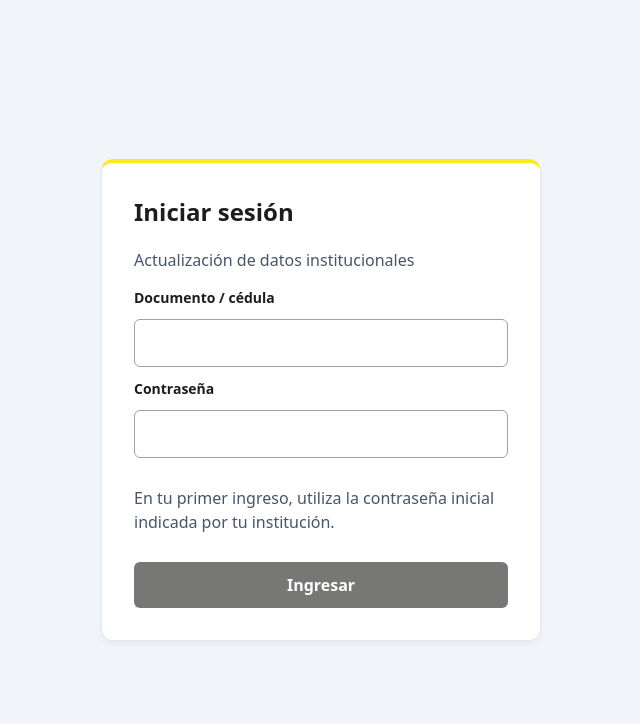
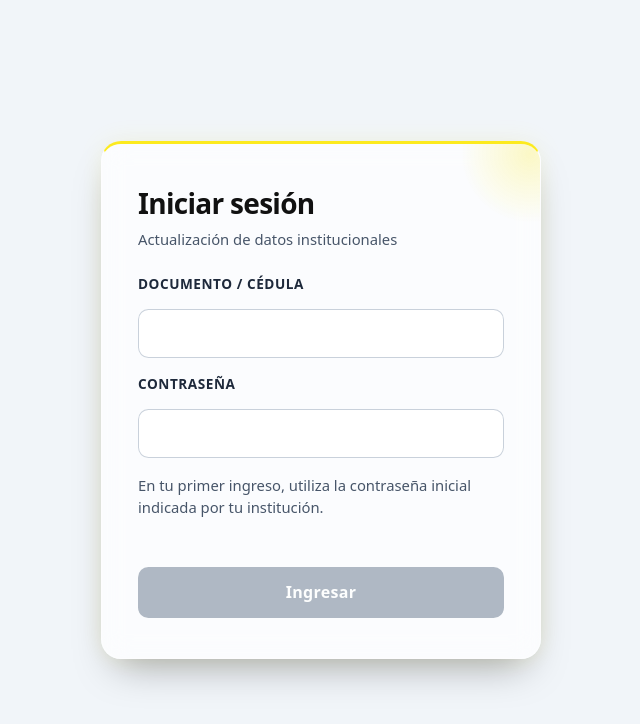
Before and after one commit to IstpetDev/actualizacion_datos, an Angular app in the folder src/Frontend/: page /login in a window 1280 px wide. Shown: the top 724 px of the page, without its empty margins (319-959 px from the left). Built offline with nearby package versions, Linux system fonts and the light colour scheme; no server answers.

Commit message:
style(frontend): implementar diseno moderno estilo glassmorphism

```diff
--- a/src/Frontend/src/app/features/auth/formulario-acceso.css
+++ b/src/Frontend/src/app/features/auth/formulario-acceso.css
@@ -1,75 +1,145 @@
 :host {
   display: block;
   font-family: system-ui, sans-serif;
-  color: var(--ammi-text-main, #111111);
+  color: var(--ammi-text-main, #0f172a);
 }
+
 .tarjeta {
-  padding: 2rem;
-  background: var(--ammi-surface, white);
-  border: 1px solid var(--ammi-border, #e2e8f0);
-  border-top: 4px solid var(--ammi-gold, #e9b902);
-  border-radius: 0.75rem;
-  max-width: 32rem;
-  margin: auto;
-  box-shadow: 0 4px 6px -1px rgba(0, 0, 0, 0.05);
+  position: relative;
+  overflow: hidden;
+  padding: 2.5rem 2.25rem;
+  background: var(--glass-surface, rgba(255, 255, 255, 0.75));
+  backdrop-filter: var(--glass-blur, blur(16px));
+  -webkit-backdrop-filter: var(--glass-blur, blur(16px));
+  border: 1px solid var(--glass-border, rgba(255, 255, 255, 0.4));
+  border-top: 3px solid var(--ammi-gold, #fcea1e);
+  border-radius: 1.25rem;
+  max-width: 30rem;
+  margin: 3.5rem auto;
+  box-shadow:
+    0 20px 40px -15px rgba(0, 0, 0, 0.35),
+    0 0 25px rgba(252, 234, 30, 0.1);
+  transition:
+    transform 0.2s ease,
+    box-shadow 0.2s ease;
 }
+
+.tarjeta::before {
+  content: '';
+  position: absolute;
+  top: -60px;
+  right: -60px;
+  width: 140px;
+  height: 140px;
+  background: radial-gradient(circle, rgba(252, 234, 30, 0.25) 0%, transparent 70%);
+  pointer-events: none;
+}
+
 h1 {
   margin-top: 0;
-  font-size: 1.5rem;
-  color: var(--ammi-primary, #171f32);
+  margin-bottom: 0.35rem;
+  font-size: 1.75rem;
+  font-weight: 800;
+  color: #111111;
+  letter-spacing: -0.025em;
 }
+
 p {
   color: var(--ammi-text-muted, #475569);
   line-height: 1.5;
+  font-size: 0.925rem;
+  margin-top: 0;
+  margin-bottom: 1.5rem;
 }
+
 fieldset {
   border: 0;
   margin: 0;
   padding: 0;
   display: grid;
-  gap: 0.75rem;
+  gap: 1rem;
   min-width: 0;
 }
+
 label {
-  font-weight: 600;
-  font-size: 0.875rem;
-  color: var(--ammi-primary, #171f32);
+  font-weight: 700;
+  font-size: 0.85rem;
+  color: #1e293b;
+  text-transform: uppercase;
+  letter-spacing: 0.04em;
 }
+
 input,
 button {
   font: inherit;
-  border-radius: 0.375rem;
-  padding: 0.75rem;
+  border-radius: 0.65rem;
+  padding: 0.85rem 1rem;
   box-sizing: border-box;
   width: 100%;
 }
+
 input {
-  border: 1px solid #94a3b8;
+  background: rgba(255, 255, 255, 0.85);
+  backdrop-filter: blur(8px);
+  border: 1px solid rgba(148, 163, 184, 0.5);
+  color: #0f172a;
   min-width: 0;
+  font-size: 0.95rem;
+  transition: all 180ms ease-in-out;
 }
+
+input:focus {
+  background: #ffffff;
+  border-color: var(--ammi-gold, #fcea1e);
+  box-shadow:
+    0 0 0 3px rgba(252, 234, 30, 0.35),
+    0 2px 4px rgba(0, 0, 0, 0.05);
+  outline: none;
+}
+
 button {
-  border: 0;
-  background: var(--ammi-primary, #171f32);
-  color: var(--ammi-text-inverse, white);
-  font-weight: 600;
+  margin-top: 0.5rem;
+  border: 1px solid var(--ammi-gold, #fcea1e);
+  background: #111111;
+  color: #ffffff;
+  font-weight: 700;
+  font-size: 1rem;
+  letter-spacing: 0.02em;
   cursor: pointer;
-  transition: background-color 150ms ease-in-out;
+  box-shadow: 0 4px 15px rgba(0, 0, 0, 0.25);
+  transition: all 180ms cubic-bezier(0.4, 0, 0.2, 1);
 }
+
 button:hover:not(:disabled) {
-  background: var(--ammi-primary-hover, #0f1522);
+  background: var(--ammi-gold, #fcea1e);
+  color: #111111;
+  box-shadow: 0 0 20px rgba(252, 234, 30, 0.45);
+  transform: translateY(-1px);
 }
+
 button:disabled {
-  opacity: 0.6;
+  opacity: 0.5;
   cursor: default;
+  border-color: transparent;
+  background: #64748b;
+  box-shadow: none;
 }
+
 :focus-visible {
-  outline: 3px solid var(--ammi-gold, #e9b902);
+  outline: 2px solid var(--ammi-gold, #fcea1e);
   outline-offset: 2px;
 }
+
 .error {
-  padding: 0.75rem;
-  background: var(--ammi-danger-bg, #fef2f2);
-  color: var(--ammi-danger, #991b1b);
-  border-radius: 0.375rem;
-  border-left: 4px solid var(--ammi-danger, #b91c1c);
+  padding: 0.85rem 1rem;
+  background: rgba(254, 242, 242, 0.9);
+  backdrop-filter: blur(8px);
+  color: #991b1b;
+  font-weight: 600;
+  font-size: 0.875rem;
+  border-radius: 0.65rem;
+  border: 1px solid rgba(239, 68, 68, 0.3);
+  border-left: 4px solid #ef4444;
+  margin-top: 1.25rem;
+  margin-bottom: 0;
 }
--- a/src/Frontend/src/app/features/usuario/usuario-dashboard.component.css
+++ b/src/Frontend/src/app/features/usuario/usuario-dashboard.component.css
@@ -1,193 +1,281 @@
 :host {
   display: block;
-  color: var(--ammi-text-main, #111111);
+  color: var(--ammi-text-main, #0f172a);
 }
+
 .panel {
-  max-width: 58rem;
+  max-width: 64rem;
   margin: auto;
   display: grid;
-  gap: 1.25rem;
+  gap: 1.75rem;
 }
+
 header h1 {
-  margin: 0.25rem 0 0.75rem;
-  font-size: clamp(1.5rem, 4vw, 2rem);
-  letter-spacing: -0.025em;
-  color: var(--ammi-primary, #171f32);
+  margin: 0.25rem 0 0.5rem;
+  font-size: clamp(1.75rem, 4vw, 2.25rem);
+  font-weight: 800;
+  letter-spacing: -0.03em;
+  color: #ffffff;
+  text-shadow: 0 2px 4px rgba(0, 0, 0, 0.4);
 }
-p {
-  line-height: 1.6;
-  color: var(--ammi-text-muted, #475569);
-}
-.ceja {
-  color: var(--ammi-gold, #e9b902);
-  font-weight: 700;
-  text-transform: uppercase;
-  letter-spacing: 0.05em;
-  font-size: 0.8125rem;
+
+header p {
+  color: #94a3b8;
+  font-size: 1rem;
   margin: 0;
 }
+
+.ceja {
+  display: inline-block;
+  color: var(--ammi-gold, #fcea1e);
+  font-weight: 800;
+  text-transform: uppercase;
+  letter-spacing: 0.08em;
+  font-size: 0.8rem;
+  margin-bottom: 0.25rem;
+  text-shadow: 0 0 10px rgba(252, 234, 30, 0.3);
+}
+
 .tarjeta {
-  background: var(--ammi-surface, white);
-  border: 1px solid var(--ammi-border, #e2e8f0);
-  border-radius: 0.75rem;
-  padding: 1.5rem;
+  background: var(--glass-surface, rgba(255, 255, 255, 0.78));
+  backdrop-filter: var(--glass-blur, blur(16px));
+  -webkit-backdrop-filter: var(--glass-blur, blur(16px));
+  border: 1px solid var(--glass-border, rgba(255, 255, 255, 0.45));
+  border-radius: 1.25rem;
+  padding: 2rem;
   min-width: 0;
-  box-shadow: 0 1px 3px 0 rgba(0, 0, 0, 0.05);
+  box-shadow:
+    0 16px 36px -10px rgba(0, 0, 0, 0.3),
+    0 0 20px rgba(255, 255, 255, 0.05);
+  transition:
+    transform 0.2s ease,
+    box-shadow 0.2s ease;
 }
+
 h2 {
-  margin: 0 0 0.75rem;
-  font-size: 1.125rem;
-  color: var(--ammi-primary, #171f32);
+  margin: 0 0 1rem;
+  font-size: 1.25rem;
+  font-weight: 800;
+  color: #111111;
+  display: flex;
+  align-items: center;
+  gap: 0.5rem;
 }
+
 h3 {
-  font-size: 0.875rem;
+  font-size: 0.95rem;
+  font-weight: 700;
+  color: #1e293b;
 }
+
 .resumen {
   display: grid;
   grid-template-columns: repeat(3, minmax(0, 1fr));
-  gap: 1rem;
+  gap: 1.25rem;
 }
+
 .etiqueta {
   display: block;
   color: var(--ammi-text-subtle, #64748b);
-  font-size: 0.8125rem;
-  margin-bottom: 0.5rem;
+  font-size: 0.8rem;
+  font-weight: 700;
+  text-transform: uppercase;
+  letter-spacing: 0.04em;
+  margin-bottom: 0.4rem;
 }
+
 .ancho {
   grid-column: 1 / -1;
   margin: 0;
 }
+
 fieldset {
   border: 0;
   padding: 0;
   margin: 0;
   display: grid;
-  gap: 0.75rem;
+  gap: 1rem;
   min-width: 0;
 }
+
 label {
-  font-size: 0.875rem;
-  font-weight: 600;
-  color: var(--ammi-primary, #171f32);
+  font-size: 0.85rem;
+  font-weight: 700;
+  color: #1e293b;
+  text-transform: uppercase;
+  letter-spacing: 0.03em;
 }
+
 input,
 button {
   font: inherit;
   box-sizing: border-box;
-  border-radius: 0.375rem;
-  padding: 0.7rem 0.85rem;
+  border-radius: 0.65rem;
+  padding: 0.75rem 1rem;
 }
+
 input {
-  border: 1px solid #94a3b8;
+  background: rgba(255, 255, 255, 0.9);
+  backdrop-filter: blur(8px);
+  border: 1px solid rgba(148, 163, 184, 0.5);
   width: 100%;
   min-width: 0;
+  font-size: 0.95rem;
+  color: #0f172a;
+  transition: all 180ms ease-in-out;
 }
+
+input:focus {
+  background: #ffffff;
+  border-color: var(--ammi-gold, #fcea1e);
+  box-shadow: 0 0 0 3px rgba(252, 234, 30, 0.35);
+  outline: none;
+}
+
 button {
-  border: 1px solid var(--ammi-primary, #171f32);
-  background: var(--ammi-primary, #171f32);
-  color: var(--ammi-text-inverse, white);
-  font-weight: 600;
+  border: 1px solid var(--ammi-gold, #fcea1e);
+  background: #111111;
+  color: #ffffff;
+  font-weight: 700;
   cursor: pointer;
   width: fit-content;
   max-width: 100%;
-  transition: all 150ms ease-in-out;
+  box-shadow: 0 4px 12px rgba(0, 0, 0, 0.2);
+  transition: all 180ms cubic-bezier(0.4, 0, 0.2, 1);
 }
+
 button:hover:not(:disabled) {
-  background: var(--ammi-primary-hover, #0f1522);
+  background: var(--ammi-gold, #fcea1e);
+  color: #111111;
+  box-shadow: 0 0 16px rgba(252, 234, 30, 0.4);
+  transform: translateY(-1px);
 }
+
 button.secundario {
-  background: white;
-  color: var(--ammi-primary, #171f32);
-  border-color: #cbd5e1;
+  background: rgba(255, 255, 255, 0.8);
+  color: #111111;
+  border-color: rgba(148, 163, 184, 0.5);
+  backdrop-filter: blur(8px);
 }
+
 button.secundario:hover:not(:disabled) {
-  background: #f1f5f9;
-  border-color: var(--ammi-primary, #171f32);
+  background: #ffffff;
+  border-color: var(--ammi-gold, #fcea1e);
+  box-shadow: 0 0 12px rgba(252, 234, 30, 0.25);
 }
+
 button:disabled {
-  opacity: 0.55;
+  opacity: 0.5;
   cursor: default;
+  border-color: transparent;
+  background: #64748b;
+  box-shadow: none;
 }
+
 input:disabled {
-  color: #475569;
-  background: #f8fafc;
+  color: #64748b;
+  background: rgba(241, 245, 249, 0.8);
 }
+
 :focus-visible {
-  outline: 3px solid var(--ammi-gold, #e9b902);
+  outline: 2px solid var(--ammi-gold, #fcea1e);
   outline-offset: 2px;
 }
+
 .mensaje {
-  padding: 1rem;
+  padding: 1rem 1.25rem;
   margin: 0;
-  border-radius: 0.5rem;
+  border-radius: 0.75rem;
+  backdrop-filter: blur(8px);
+  font-weight: 600;
+  border: 1px solid transparent;
 }
+
 .error {
-  background: var(--ammi-danger-bg, #fef2f2);
-  color: var(--ammi-danger, #991b1b);
+  background: rgba(254, 242, 242, 0.9);
+  color: #991b1b;
+  border-color: rgba(239, 68, 68, 0.3);
+  border-left: 4px solid #ef4444;
 }
+
 .exito {
-  background: var(--ammi-success-bg, #ecfdf5);
-  color: var(--ammi-success, #065f46);
+  background: rgba(236, 253, 245, 0.9);
+  color: #065f46;
+  border-color: rgba(16, 185, 129, 0.3);
+  border-left: 4px solid #10b981;
 }
+
 .observaciones {
-  border-color: var(--ammi-gold, #e9b902);
-  background: var(--ammi-gold-soft, #fffbeb);
+  border-color: rgba(252, 234, 30, 0.6);
+  border-left: 4px solid var(--ammi-gold, #fcea1e);
+  background: rgba(254, 253, 232, 0.88);
 }
+
 .marca {
   margin: 0;
-  color: var(--ammi-warning, #92400e);
+  color: #854d0e;
   font-size: 0.875rem;
 }
+
 .texto-observacion {
   white-space: pre-wrap;
 }
+
 .archivos {
   list-style: none;
   padding: 0;
   margin-bottom: 0;
 }
+
 .archivos li {
-  padding: 1rem 0;
-  border-top: 1px solid #e2e8f0;
+  padding: 1.15rem 0;
+  border-top: 1px solid rgba(226, 232, 240, 0.8);
   display: flex;
   flex-wrap: wrap;
   align-items: center;
   gap: 1rem;
 }
+
 .detalle-archivo {
   flex: 1 1 16rem;
   min-width: 0;
   overflow-wrap: anywhere;
 }
+
 .detalle-archivo span {
   display: block;
   color: #64748b;
   font-size: 0.8125rem;
   margin-top: 0.375rem;
 }
+
 .acciones {
   display: flex;
-  gap: 0.5rem;
+  gap: 0.65rem;
   flex-wrap: wrap;
 }
+
 .consentimiento {
   display: flex;
   align-items: flex-start;
   gap: 0.75rem;
   line-height: 1.6;
-  margin: 1rem 0;
+  margin: 1.25rem 0;
 }
+
 .consentimiento input {
-  width: 1.2rem;
-  height: 1.2rem;
+  width: 1.25rem;
+  height: 1.25rem;
   flex: none;
   margin-top: 0.15rem;
+  cursor: pointer;
 }
+
 @media (max-width: 600px) {
   .resumen {
     grid-template-columns: 1fr;
   }
   .tarjeta {
-    padding: 1rem;
+    padding: 1.25rem;
   }
 }
--- a/src/Frontend/src/styles.css
+++ b/src/Frontend/src/styles.css
@@ -1,45 +1,50 @@
 /* ==========================================================================
    Paleta Institucional AMMI (Academia Militar General Miguel Iturralde)
-   Basada estrictamente en el escudo oficial institucional (Amarillo y Negro).
+   Tokens CSS para identidad visual, contraste y Glassmorphism Moderno.
    ========================================================================== */
 
 :root {
   /* Colores Oficiales del Escudo AMMI */
-  --ammi-primary: #1d1e1c; /* Negro institucional / fondo oscuro de contraste */
-  --ammi-primary-hover: #111111; /* Negro profundo para hover e interacción */
-  --ammi-primary-light: #2b2c2a; /* Tono de soporte gris oscuro */
+  --ammi-primary: #1d1e1c; /* Negro institucional */
+  --ammi-primary-hover: #111111; /* Negro profundo */
+  --ammi-primary-light: #2b2c2a; /* Gris carbón */
 
-  --ammi-gold: #fcea1e; /* Amarillo heráldico oficial del escudo */
-  --ammi-gold-hover: #e5d415; /* Amarillo atenuado / hover */
-  --ammi-gold-soft: #fefde8; /* Fondo sutil amarillo para alertas/focos */
-  --ammi-gold-border: #f4e31b; /* Borde amarillo de resalte */
+  --ammi-gold: #fcea1e; /* Amarillo heráldico oficial */
+  --ammi-gold-hover: #e5d415; /* Amarillo atenuado */
+  --ammi-gold-soft: rgba(252, 234, 30, 0.12); /* Brillo / Glow dorado */
+  --ammi-gold-border: rgba(252, 234, 30, 0.45);
 
-  --ammi-accent: #fcea1e; /* Color de acento principal basado en el escudo */
+  --ammi-accent: #fcea1e;
   --ammi-accent-hover: #e5d415;
 
-  /* Superficies y Neutros */
-  --ammi-bg-main: #f8fafc;
-  --ammi-surface: #ffffff;
-  --ammi-border: #e2e8f0;
-  --ammi-border-focus: #1d1e1c;
+  /* Glassmorphism & Superficies */
+  --ammi-bg-main: #0f1218; /* Fondo oscuro contemporáneo */
+  --glass-surface: rgba(255, 255, 255, 0.72);
+  --glass-surface-dark: rgba(29, 30, 28, 0.78);
+  --glass-border: rgba(255, 255, 255, 0.35);
+  --glass-border-gold: rgba(252, 234, 30, 0.3);
+  --glass-shadow: 0 8px 32px 0 rgba(0, 0, 0, 0.18);
+  --glass-shadow-glow: 0 8px 32px 0 rgba(252, 234, 30, 0.12);
+  --glass-blur: blur(14px);
 
   /* Tipografía */
-  --ammi-text-main: #111111;
+  --ammi-text-main: #0f172a;
   --ammi-text-muted: #475569;
   --ammi-text-subtle: #64748b;
   --ammi-text-inverse: #ffffff;
 
   /* Estados Funcionales Semánticos */
   --ammi-success: #15803d;
-  --ammi-success-bg: #ecfdf5;
+  --ammi-success-bg: rgba(236, 253, 245, 0.85);
   --ammi-warning: #92400e;
-  --ammi-warning-bg: #fffbeb;
+  --ammi-warning-bg: rgba(254, 243, 199, 0.85);
   --ammi-danger: #b91c1c;
-  --ammi-danger-bg: #fef2f2;
+  --ammi-danger-bg: rgba(254, 242, 242, 0.85);
 }
 
 body {
   margin: 0;
+  min-height: 100vh;
   font-family:
     system-ui,
     -apple-system,
@@ -47,6 +52,13 @@ body {
     'Segoe UI',
     Roboto,
     sans-serif;
-  background-color: var(--ammi-bg-main);
+  background-color: #0b0e14;
+  background-image:
+    radial-gradient(at 0% 0%, rgba(252, 234, 30, 0.08) 0px, transparent 50%),
+    radial-gradient(at 100% 0%, rgba(29, 30, 28, 0.9) 0px, transparent 50%),
+    radial-gradient(at 50% 100%, rgba(252, 234, 30, 0.05) 0px, transparent 60%),
+    linear-gradient(180deg, #0e1219 0%, #151a24 100%);
+  background-attachment: fixed;
   color: var(--ammi-text-main);
+  -webkit-font-smoothing: antialiased;
 }
```
Also changed, not shown: src/Frontend/src/app/layout/main-layout/main-layout.component.css (+72 -61 lines).
